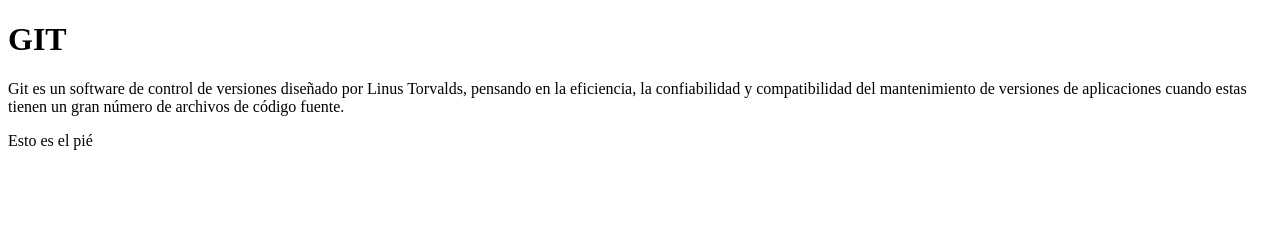
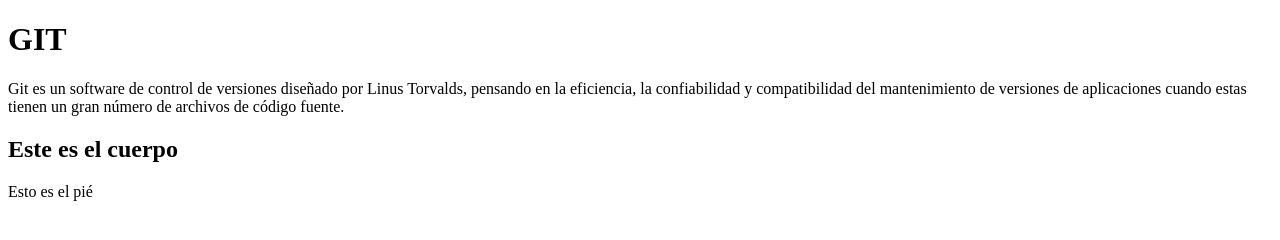
Before and after one commit to CariGrosso/dwgit, a plain HTML site: page index.html in a window 1280 px wide. Drawn offline with Linux system fonts and the light colour scheme.

Commit message:
agregue h2 al cuerpo

```diff
--- a/index.html
+++ b/index.html
@@ -12,10 +12,11 @@
         <p>Git es un software de control de versiones diseñado por Linus Torvalds, pensando en la eficiencia, la confiabilidad y compatibilidad del mantenimiento de versiones de aplicaciones cuando estas tienen un gran número de archivos de código fuente.</p>
     </header>
     <main>
-
+        <h2>Este es el cuerpo</h2>
     </main>
     <footer>
         <p>Esto es el pié</p>
+
     </footer>
 
 </body>
```
